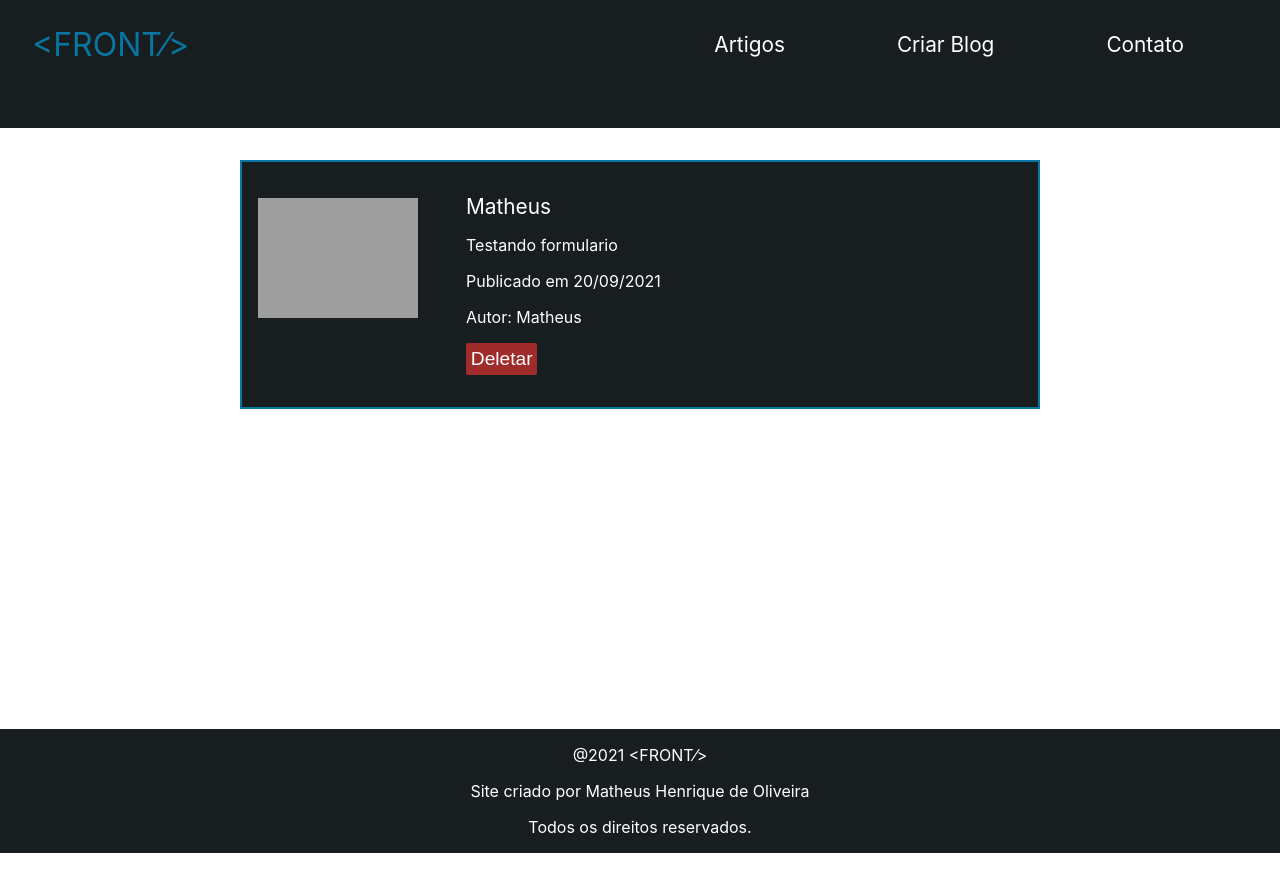
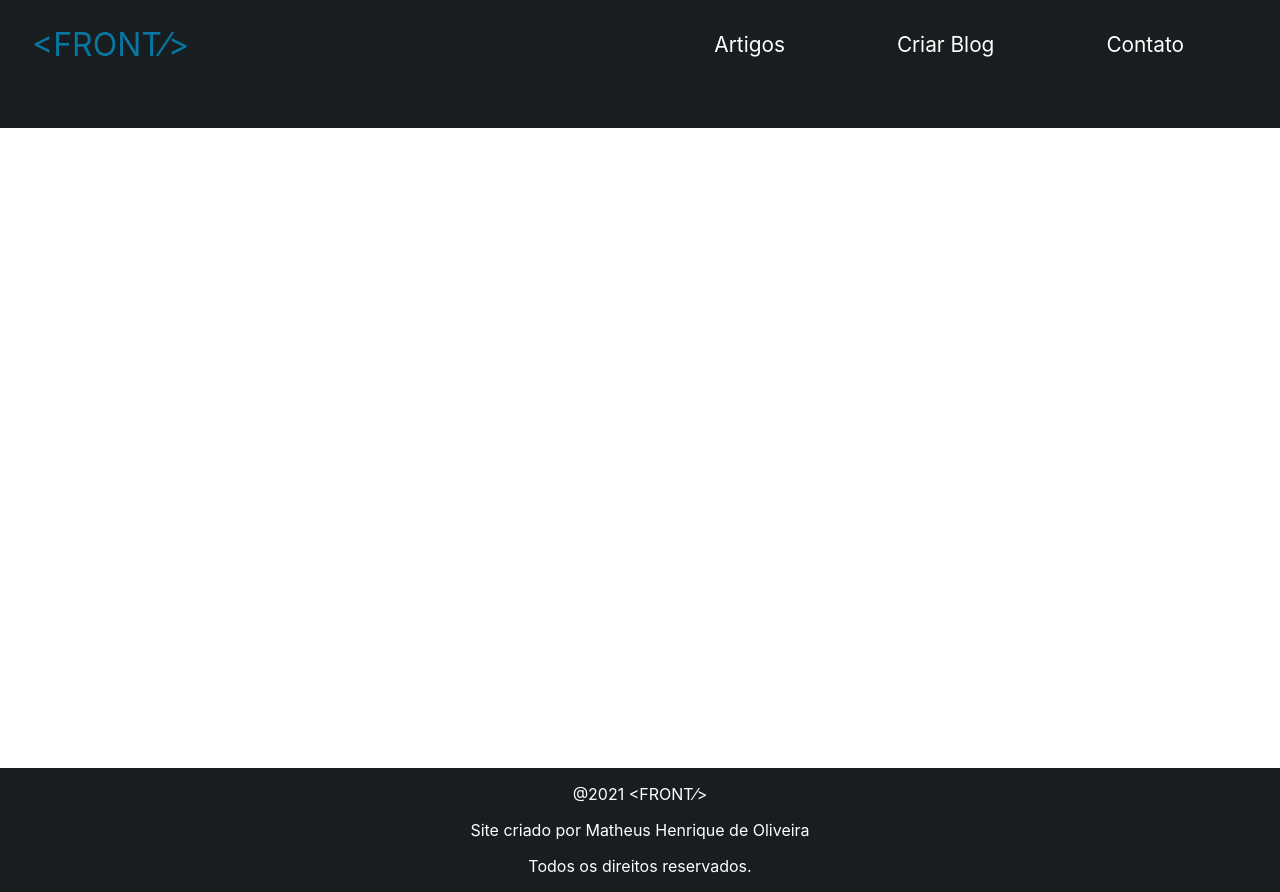
Before and after one commit to matheusOliv23/BlogNext, a Next.js app: page / in a window 1280 px wide. Before the commit the page ends 853 px from the top, so only its background shows below. Built offline with nearby package versions, Linux system fonts and the light colour scheme; data requests are answered from the project's data file; grey boxes are pictures that could not be loaded.

Commit message:
json modificado

```diff
--- a/db.json
+++ b/db.json
@@ -1,11 +1,3 @@
 {
-  "posts": [
-    {
-      "titulo": "Matheus",
-      "descricao": "Testando formulario",
-      "autor": "Matheus",
-      "texto": "Meu teste de projeto",
-      "id": 1
-    }
-  ]
+  "posts": []
 }
--- a/styles/Footer.module.css
+++ b/styles/Footer.module.css
@@ -2,10 +2,12 @@
 .footer{
   display: flex;
   flex-direction: column;
+  position: relative;
   width: 100%;
-  height: 100%;
+  height: auto;
   background-color: var(--background-color);
   color: #fff;
-   margin-top: 20rem;
+   margin-top: 40rem;
   text-align: center;
+
 }
--- a/styles/globals.css
+++ b/styles/globals.css
@@ -18,7 +18,7 @@ body {
 }
 
 body{
-  height: 100vh;
+  padding-bottom: 200px;
 }
 
 a {
@@ -38,3 +38,11 @@ li {
 button{
   cursor: pointer;
 }
+
+
+
+@media (min-width: 768px){
+  body {
+    height: 100vh;
+  }
+}
```
